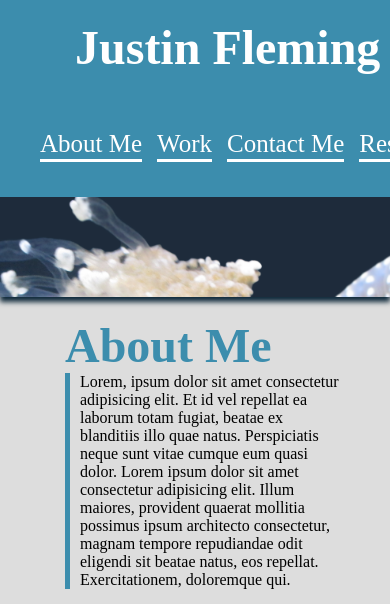
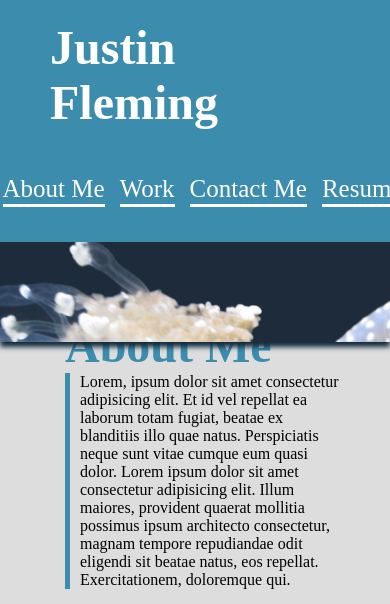
Before and after one commit to gnimelf/portfolio, a plain HTML site: page index.html in a window 390 px wide. Shown: the top 604 px of the page. Drawn offline with Linux system fonts and the light colour scheme.

Commit message:
ajusted the padding for media query @ 900

```diff
--- a/assets/css/style.css
+++ b/assets/css/style.css
@@ -190,6 +190,8 @@ main {
     margin: 35px;
 
 }
+
+
 #about-me, #work{
   justify-content:center;
 }
@@ -213,11 +215,9 @@ main {
         width: 100%;
         margin: 0 0 10px 0;
     }
-
-
 }
 
-/* Mobile reponse screen format @ 885 */
+/* Mobile reponse screen format @ 900 */
 @media screen and (max-width: 900px) {
     main{
         margin: 300px 25px 0;
@@ -228,8 +228,18 @@ main {
         background-size: 130%;
     }
 
+    .title {
+        padding: 20px 50px 20px 50px;
+    }
+
+    .header {
+        justify-content: center;
+    }
+
     .nav-menu {
-        margin-left: 25px;
+        margin: 0px;
+        justify-content: center;
+        padding: 10px 30px 20px 30px;
     }
 
     .nav-menu li{
```
